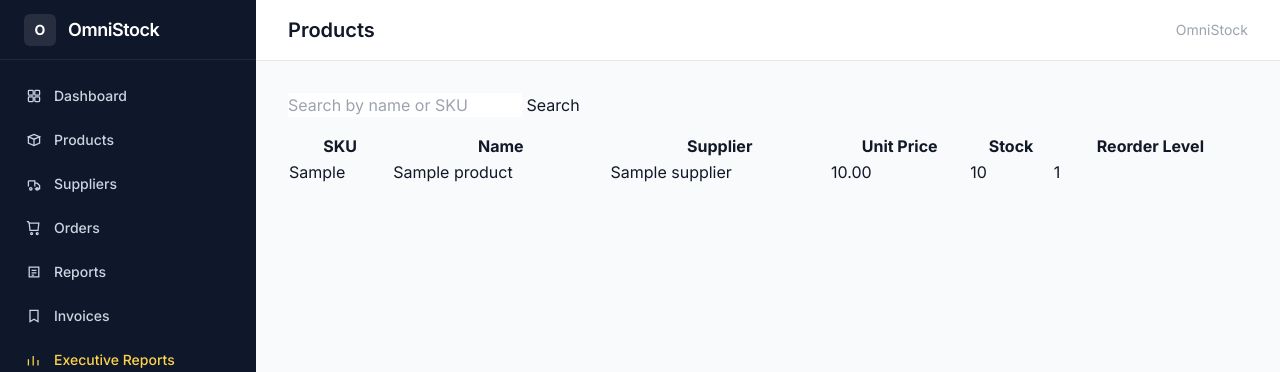
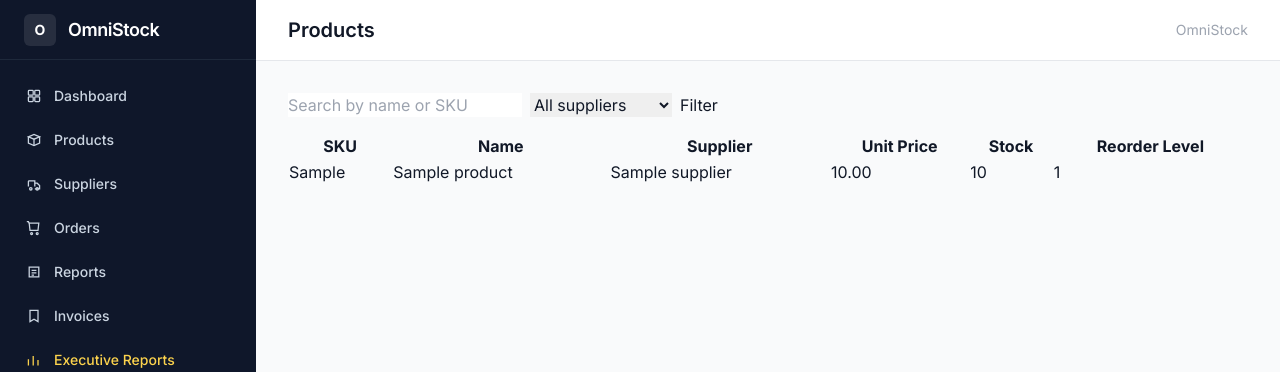
Before and after one commit to AI-with-Coding-2026/Project-A-omnistock, a Django app: page /inventory/products/index/ in a window 1280 px wide. Shown: the top 372 px of the page. Run offline with Django 5.2, Linux system fonts and the light colour scheme; a user stored in the database is signed in; tables that the repository leaves empty hold one stand-in row (values such as "Sample post"); some libraries are stand-ins or nearby versions.

Commit message:
feat(s2-product-index): add supplier filter dropdown to product_index

```diff
--- a/inventory/templates/inventory/product_index.html
+++ b/inventory/templates/inventory/product_index.html
@@ -1,9 +1,17 @@
 {% extends 'core/base.html' %}
 {% block page_title %}Products{% endblock %}
 {% block content %}
-<form method="get" class="mb-4">
+<form method="get" class="mb-4 flex gap-2">
     <input type="text" name="q" value="{{ q }}" placeholder="Search by name or SKU">
-    <button type="submit">Search</button>
+    <select name="supplier">
+        <option value="">All suppliers</option>
+        {% for s in suppliers %}
+        <option value="{{ s.id }}" {% if s.id|stringformat:"s" == selected_supplier %}selected{% endif %}>
+            {{ s.name }}
+        </option>
+        {% endfor %}
+    </select>
+    <button type="submit">Filter</button>
 </form>
 <table class="table-auto w-full">
     <thead>
--- a/inventory/views.py
+++ b/inventory/views.py
@@ -22,14 +22,19 @@ def product_list(request):
 @staff_or_admin_required  #Added
 def product_index(request):
     q = request.GET.get('q', '')
+    supplier_id = request.GET.get('supplier')
     products = Product.objects.all()
     if q:
         products = products.filter(
-            Q(name__icontains=q) | Q(sku__icontains=q)
-        )
+            Q(name__icontains=q) | Q(sku__icontains=q))
+    if supplier_id:
+        products = products.filter(supplier_id=supplier_id)
+    suppliers = Supplier.objects.all()
     return render(request, 'inventory/product_index.html', {
         'products': products,
         'q': q,
+        'suppliers': suppliers,
+        'selected_supplier': supplier_id,
     })
 
 @admin_required
```
